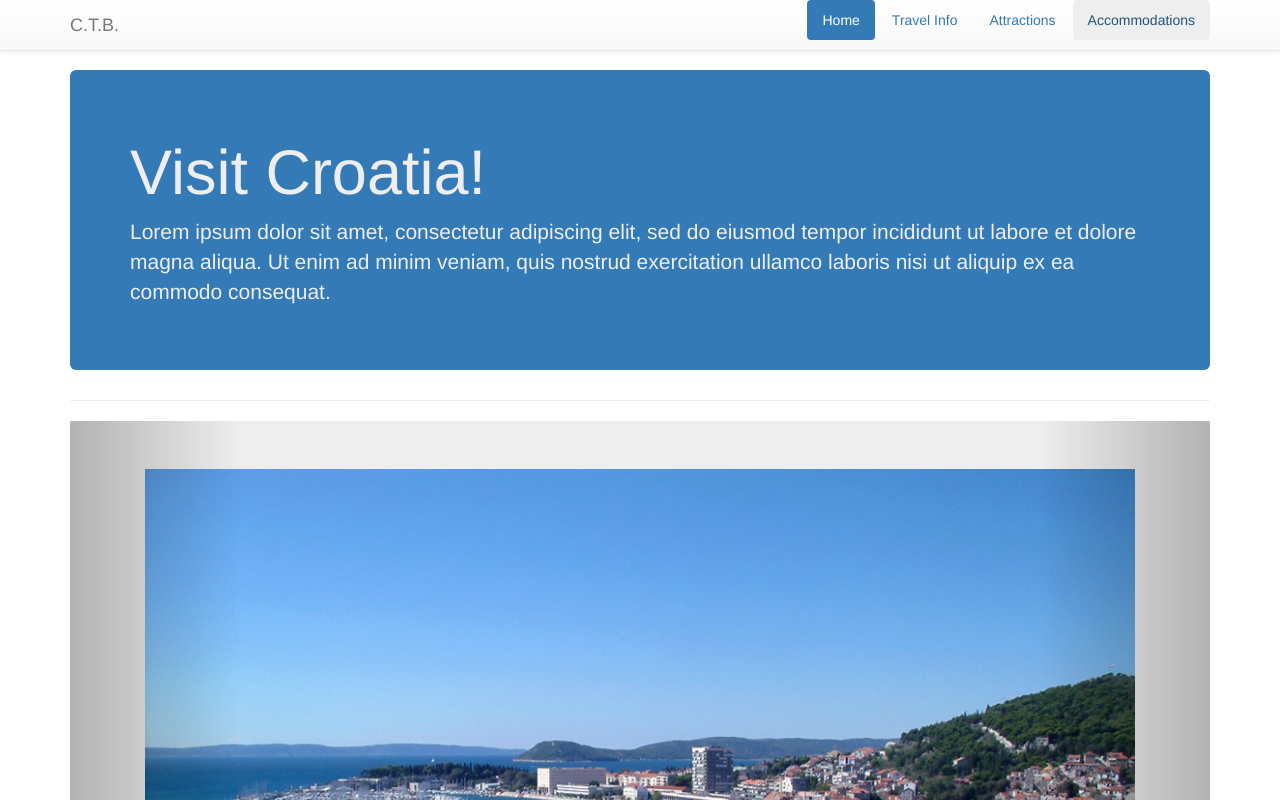
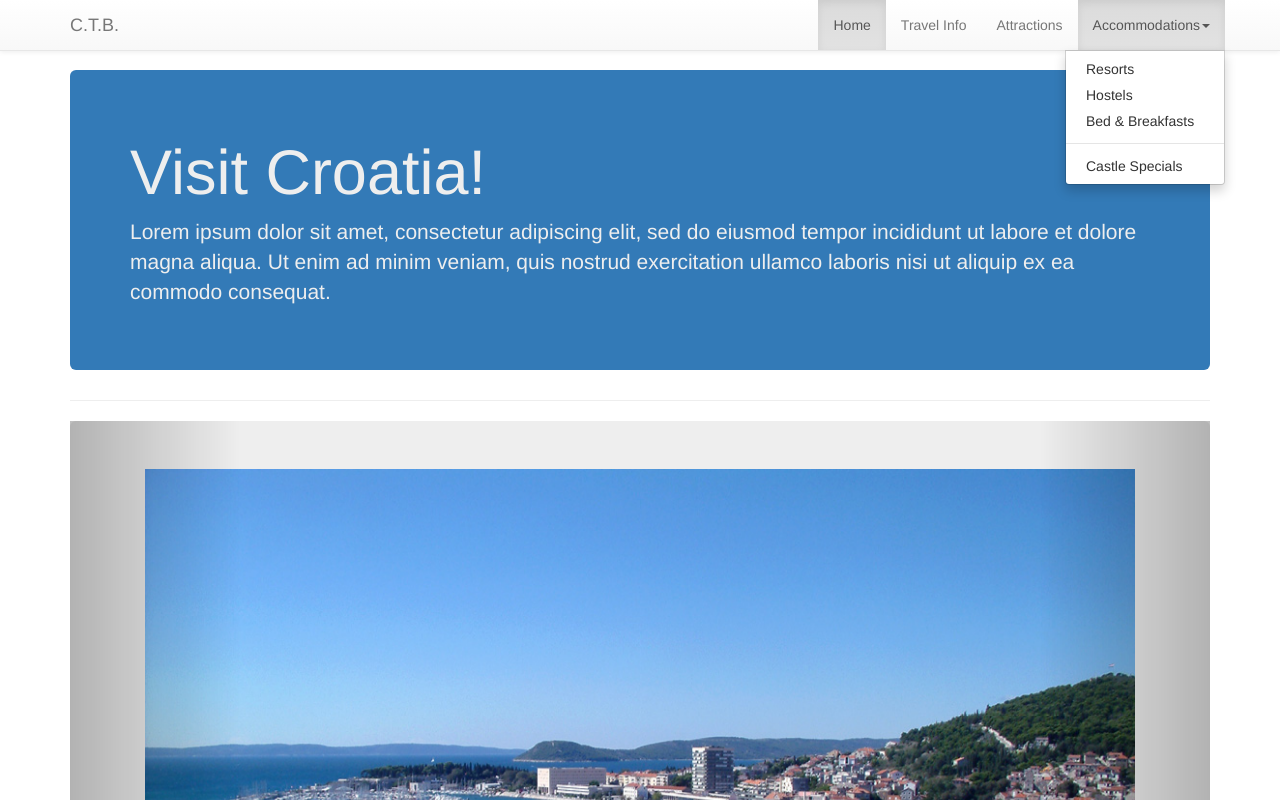
Before and after one commit to ALawley/epicodus-travel-page, a plain HTML site: page index.html in a window 1280 px wide. Both pictures are taken after a click on the link "Accommodations". Shown: the top 800 px of the page. Drawn offline with nearby package versions, Linux system fonts and the light colour scheme.

Commit message:
Add dropdown navbar

```diff
--- a/index.html
+++ b/index.html
@@ -16,13 +16,28 @@
     <!-- Nav Bar -->
   	<div class="navbar navbar-default navbar-fixed-top">
       <div class="container">
+        <button type="button" class="navbar-toggle" data-toggle="collapse" data-target=".navbar-collapse">
+          <span class="icon-bar"></span>
+          <span class="icon-bar"></span>
+          <span class="icon-bar"></span>
+        </button>
         <a class="navbar-brand text muted" href="#">C.T.B.</a>
         <div class="collapse navbar-collapse">
-      		<ul class="nav nav-pills pull-right">
+      		<ul class="nav navbar-nav navbar-right">
             <li class="active"><a href="#">Home</a></li>
       			<li><a href="#">Travel Info</a></li>
             <li><a href="#">Attractions</a></li>
-            <li><a href="#">Accommodations</a></li>
+            <li class="dropdown">
+              <a data-toggle="dropdown" data-target="#">Accommodations<b class="caret"></b>
+              </a>
+              <ul class="dropdown-menu">
+                <li><a href="#">Resorts</a></li>
+                <li><a href="#">Hostels</a></li>
+                <li><a href="#">Bed &amp; Breakfasts</a></li>
+                <li class="divider"></li>
+                <li><a href="#">Castle Specials</a></li>
+              </ul>
+            </li>
       		</ul>
         </div>
       </div>
```
